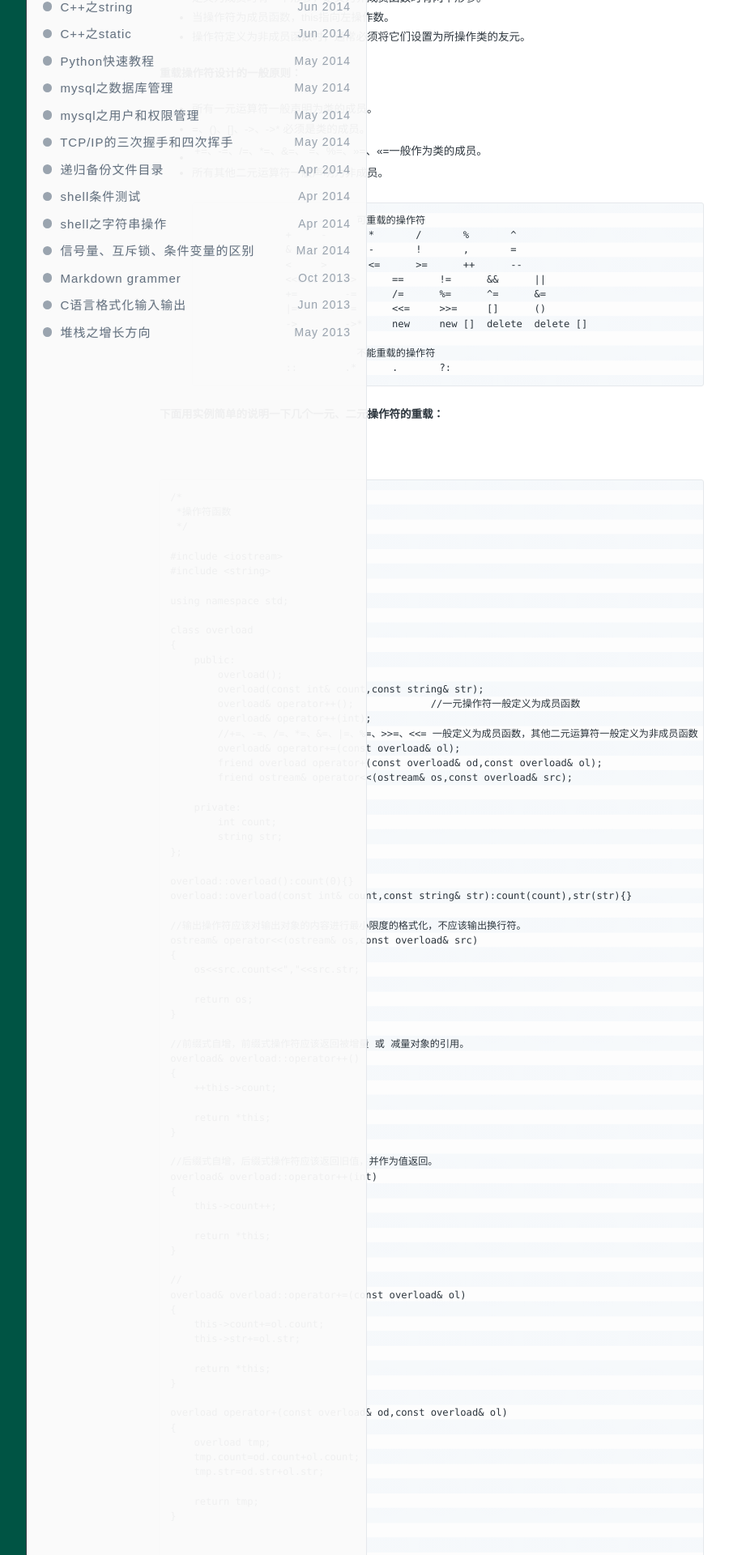
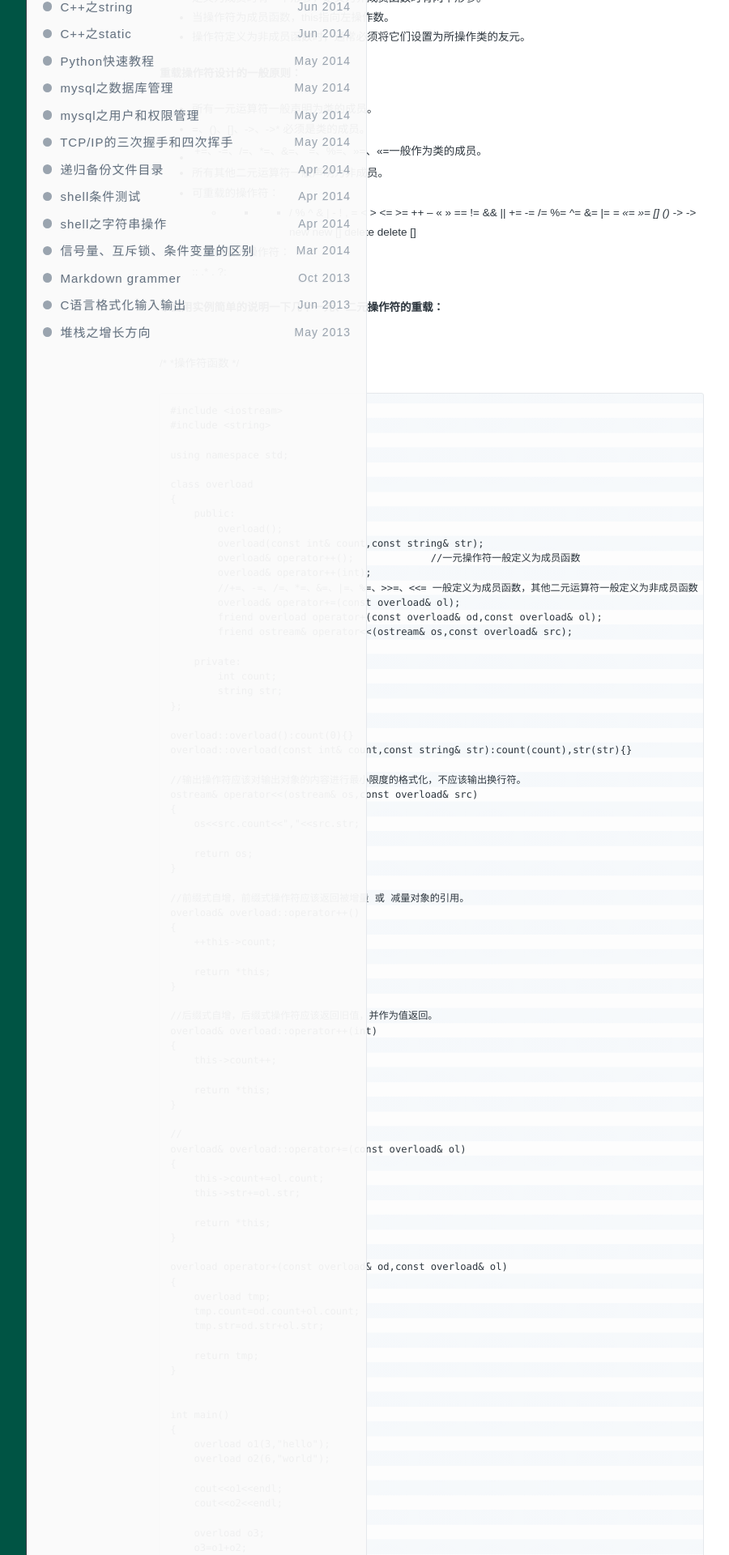
Before and after one commit to segcoredump/segdump.github.io, a Jekyll site: the page built from _posts/2014-06-12-C++操作符重载.md, in a window 1280 px wide. Shown: the part 451-2371 px from the top of the page at 81% size, without its empty margins (107-1007 px from the left). Built offline with Jekyll 4.4.1, drawn with Linux system fonts in a browser that asks for light colours; nearby versions of some CDN libraries; library files that are not in the unit come from our copies; Markdown is read by kramdown in place of the engine named in the settings; comment, search, counter and statistics services are not loaded; some of the changed text lies outside the part shown.

```diff
--- a/_posts/2014-06-12-C++操作符重载.md
+++ b/_posts/2014-06-12-C++操作符重载.md
@@ -28,24 +28,24 @@ tags:
 * =、()、[]、->、->* 必须是类的成员。
 * +=、-=、/=、*=、&=、|=、%=、>>=、<<=一般作为类的成员。
 * 所有其他二元运算符一般声明为非成员。
+* 可重载的操作符：
 
+	+		-		*		/		%		^
+	&		|		-		!		,		=
+	<		>		<=		>=		++		--
+	<<		>>		==		!=		&&		||
+	+=		-=		/=		%=		^=		&=
+	|=		*=		<<=		>>=		[]		()
+	->		->*		new		new []	delete	delete []
 
-								可重载的操作符
-					+		-		*		/		%		^
-					&		|		-		!		,		=
-					<		>		<=		>=		++		--
-					<<		>>		==		!=		&&		||
-					+=		-=		/=		%=		^=		&=
-					|=		*=		<<=		>>=		[]		()
-					->		->*		new		new []	delete	delete []
+* 不能重载的操作符：
 
-								不能重载的操作符
-					::		.*		.		?:
+	::		.*		.		?:
+
 
 **下面用实例简单的说明一下几个一元、二元操作符的重载：**
 
 <br>
-
 	/*
 	 *操作符函数
 	 */
```
